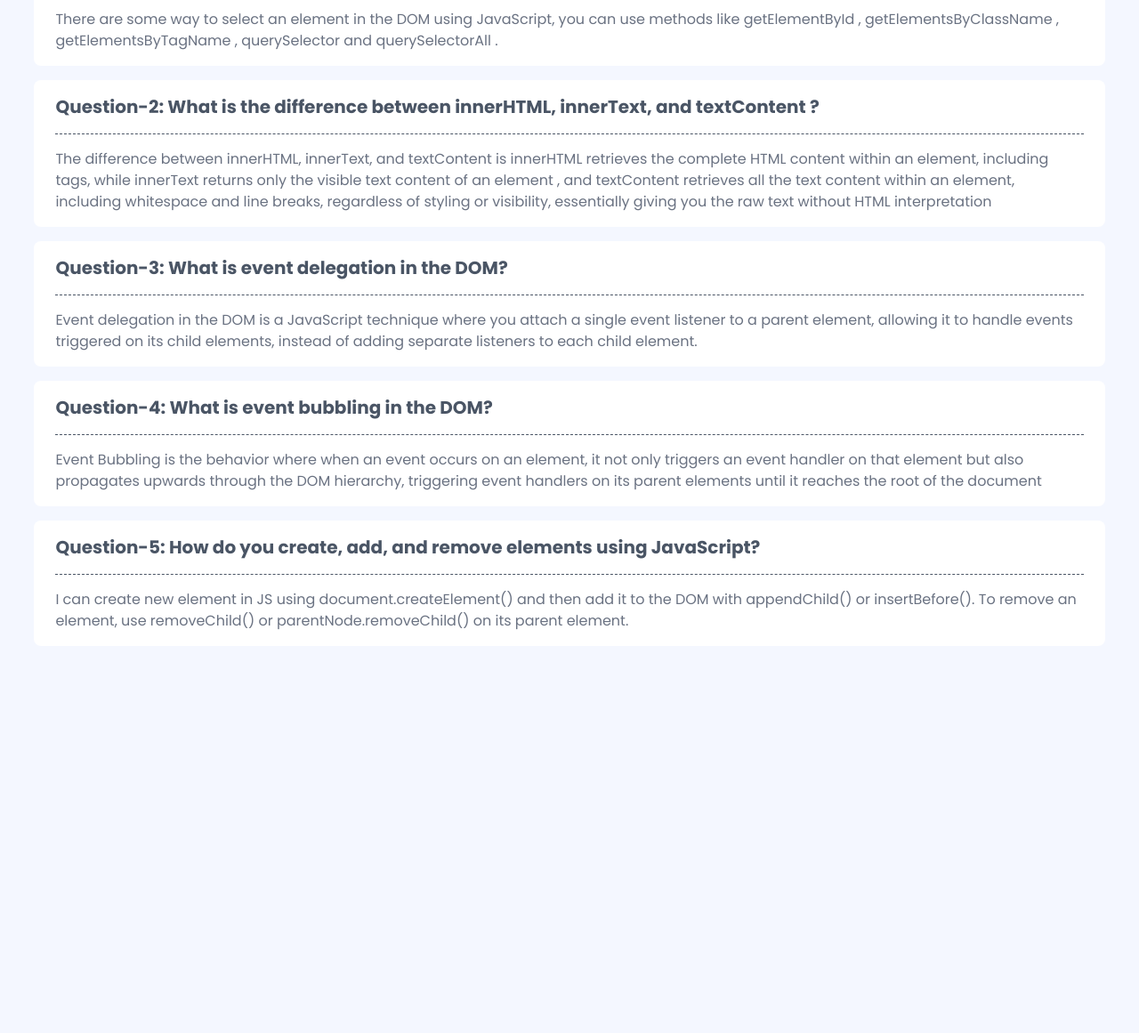
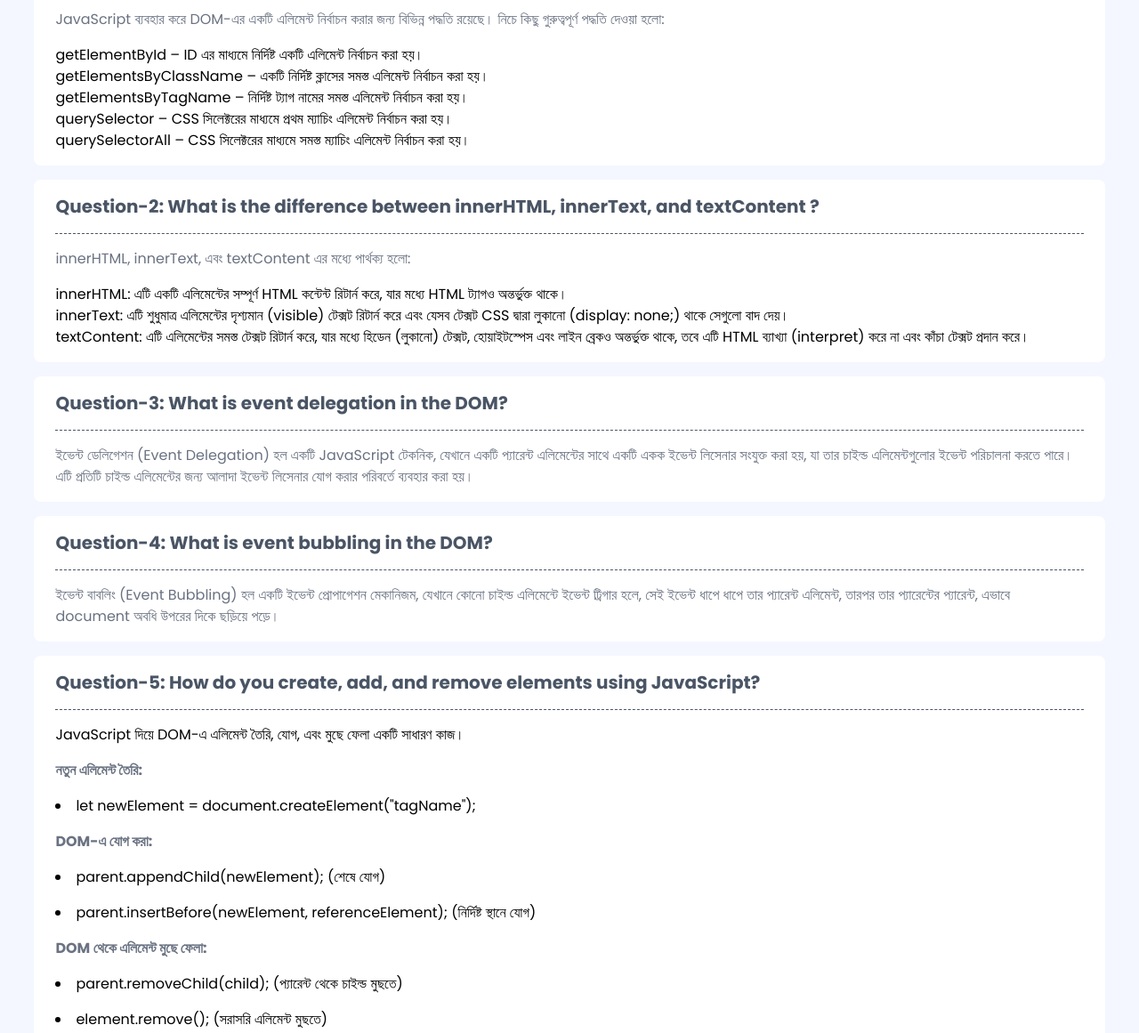
Before and after one commit to anamolhasan/Dev-Board, a plain HTML site: page blog.html in a window 1280 px wide. Shown: the part 240-1401 px from the top of the page at 89% size. Before the commit the page ends 998 px from the top, so only its background shows below. Drawn offline with nearby package versions, Linux system fonts and the light colour scheme.

Commit message:
chack final

```diff
--- a/blog.html
+++ b/blog.html
@@ -66,12 +66,14 @@
                 the DOM?
               </h1>
               <hr class="border-gray-600 border-dashed" />
-              <p class="text-gray-500 text-[16px]">
-                There are some way to select an element in the DOM using
-                JavaScript, you can use methods like getElementById ,
-                getElementsByClassName , getElementsByTagName , querySelector
-                and querySelectorAll .
-              </p>
+              <p class="text-gray-500 text-[16px]">JavaScript ব্যবহার করে DOM-এর একটি এলিমেন্ট নির্বাচন করার জন্য বিভিন্ন পদ্ধতি রয়েছে। নিচে কিছু গুরুত্বপূর্ণ পদ্ধতি দেওয়া হলো:</p>
+              <ol>
+                <li>getElementById – ID এর মাধ্যমে নির্দিষ্ট একটি এলিমেন্ট নির্বাচন করা হয়।</li>
+                <li>getElementsByClassName – একটি নির্দিষ্ট ক্লাসের সমস্ত এলিমেন্ট নির্বাচন করা হয়।</li>
+                <li>getElementsByTagName – নির্দিষ্ট ট্যাগ নামের সমস্ত এলিমেন্ট নির্বাচন করা হয়।</li>
+                <li>querySelector – CSS সিলেক্টরের মাধ্যমে প্রথম ম্যাচিং এলিমেন্ট নির্বাচন করা হয়।</li>
+                <li>querySelectorAll – CSS সিলেক্টরের মাধ্যমে সমস্ত ম্যাচিং এলিমেন্ট নির্বাচন করা হয়।</li>
+              </ol>
             </div>
             <div class="bg-white px-6 py-4 rounded-lg mt-4 flex flex-col gap-4">
               <h1 class="text-gray-600 font-[700] text-xl">
@@ -80,39 +82,26 @@
               </h1>
               <hr class="border-gray-600 border-dashed" />
               <p class="text-gray-500 text-[16px]">
-                The difference between innerHTML, innerText, and textContent is
-                innerHTML retrieves the complete HTML content within an element,
-                including tags, while innerText returns only the visible text
-                content of an element , and textContent retrieves all the text
-                content within an element, including whitespace and line breaks,
-                regardless of styling or visibility, essentially giving you the
-                raw text without HTML interpretation
-              </p>
+                innerHTML, innerText, এবং textContent এর মধ্যে পার্থক্য হলো: </p>
+                <ul>
+                  <li>innerHTML: এটি একটি এলিমেন্টের সম্পূর্ণ HTML কন্টেন্ট রিটার্ন করে, যার মধ্যে HTML ট্যাগও অন্তর্ভুক্ত থাকে।</li>
+                  <li>innerText: এটি শুধুমাত্র এলিমেন্টের দৃশ্যমান (visible) টেক্সট রিটার্ন করে এবং যেসব টেক্সট CSS দ্বারা লুকানো (display: none;) থাকে সেগুলো বাদ দেয়।</li>
+                  <li>textContent: এটি এলিমেন্টের সমস্ত টেক্সট রিটার্ন করে, যার মধ্যে হিডেন (লুকানো) টেক্সট, হোয়াইটস্পেস এবং লাইন ব্রেকও অন্তর্ভুক্ত থাকে, তবে এটি HTML ব্যাখ্যা (interpret) করে না এবং কাঁচা টেক্সট প্রদান করে।</li>
+                </ul>
             </div>
             <div class="bg-white px-6 py-4 rounded-lg mt-4 flex flex-col gap-4">
               <h1 class="text-gray-600 font-[700] text-xl">
                 Question-3: What is event delegation in the DOM?
               </h1>
               <hr class="border-gray-600 border-dashed" />
-              <p class="text-gray-500 text-[16px]">
-                Event delegation in the DOM is a JavaScript technique where you
-                attach a single event listener to a parent element, allowing it
-                to handle events triggered on its child elements, instead of
-                adding separate listeners to each child element.
-              </p>
+              <p class="text-gray-500 text-[16px]">ইভেন্ট ডেলিগেশন (Event Delegation) হল একটি JavaScript টেকনিক, যেখানে একটি প্যারেন্ট এলিমেন্টের সাথে একটি একক ইভেন্ট লিসেনার সংযুক্ত করা হয়, যা তার চাইল্ড এলিমেন্টগুলোর ইভেন্ট পরিচালনা করতে পারে। এটি প্রতিটি চাইল্ড এলিমেন্টের জন্য আলাদা ইভেন্ট লিসেনার যোগ করার পরিবর্তে ব্যবহার করা হয়।</p>
             </div>
             <div class="bg-white px-6 py-4 rounded-lg mt-4 flex flex-col gap-4">
               <h1 class="text-gray-600 font-[700] text-xl">
                 Question-4: What is event bubbling in the DOM?
               </h1>
               <hr class="border-gray-600 border-dashed" />
-              <p class="text-gray-500 text-[16px]">
-                Event Bubbling is the behavior where when an event occurs on an
-                element, it not only triggers an event handler on that element
-                but also propagates upwards through the DOM hierarchy,
-                triggering event handlers on its parent elements until it
-                reaches the root of the document
-              </p>
+              <p class="text-gray-500 text-[16px]">ইভেন্ট বাবলিং (Event Bubbling) হল একটি ইভেন্ট প্রোপাগেশন মেকানিজম, যেখানে কোনো চাইল্ড এলিমেন্টে ইভেন্ট ট্রিগার হলে, সেই ইভেন্ট ধাপে ধাপে তার প্যারেন্ট এলিমেন্ট, তারপর তার প্যারেন্টের প্যারেন্ট, এভাবে document অবধি উপরের দিকে ছড়িয়ে পড়ে।</p>
             </div>
             <div class="bg-white px-6 py-4 rounded-lg my-4 flex flex-col gap-4">
               <h1 class="text-gray-600 font-[700] text-xl">
@@ -120,12 +109,15 @@
                 JavaScript?
               </h1>
               <hr class="border-gray-600 border-dashed" />
-              <p class="text-gray-500 text-[16px]">
-                I can create new element in JS using document.createElement()
-                and then add it to the DOM with appendChild() or insertBefore().
-                To remove an element, use removeChild() or
-                parentNode.removeChild() on its parent element.
-              </p>
+              <p>JavaScript দিয়ে DOM-এ এলিমেন্ট তৈরি, যোগ, এবং মুছে ফেলা একটি সাধারণ কাজ।</p>
+              <p class="text-gray-500 text-[16px] font-bold"> নতুন এলিমেন্ট তৈরি: </p>
+              <li> let newElement = document.createElement("tagName");</li>
+              <p class="text-gray-500 text-[16px] font-bold"> DOM-এ যোগ করা:</p>
+              <li>parent.appendChild(newElement); (শেষে যোগ)</li>
+              <li> parent.insertBefore(newElement, referenceElement); (নির্দিষ্ট স্থানে যোগ)</li>
+              <p class="text-gray-500 text-[16px] font-bold">DOM থেকে এলিমেন্ট মুছে ফেলা:</p>
+              <li>parent.removeChild(child); (প্যারেন্ট থেকে চাইল্ড মুছতে)</li>
+              <li>element.remove(); (সরাসরি এলিমেন্ট মুছতে)</li>
             </div>
           </div>
         </div>
```
Also changed, not shown: index.html (+8 -8 lines).
